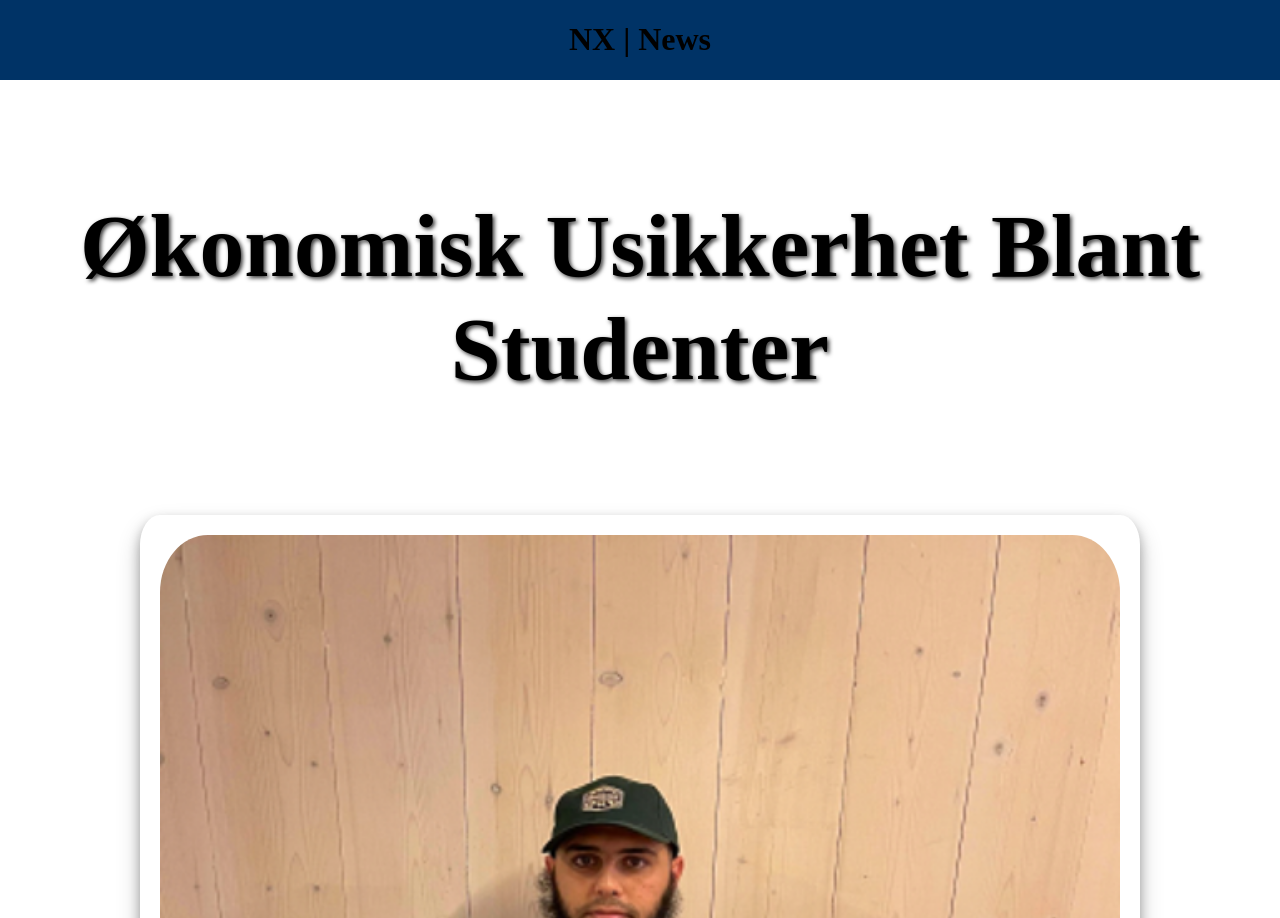
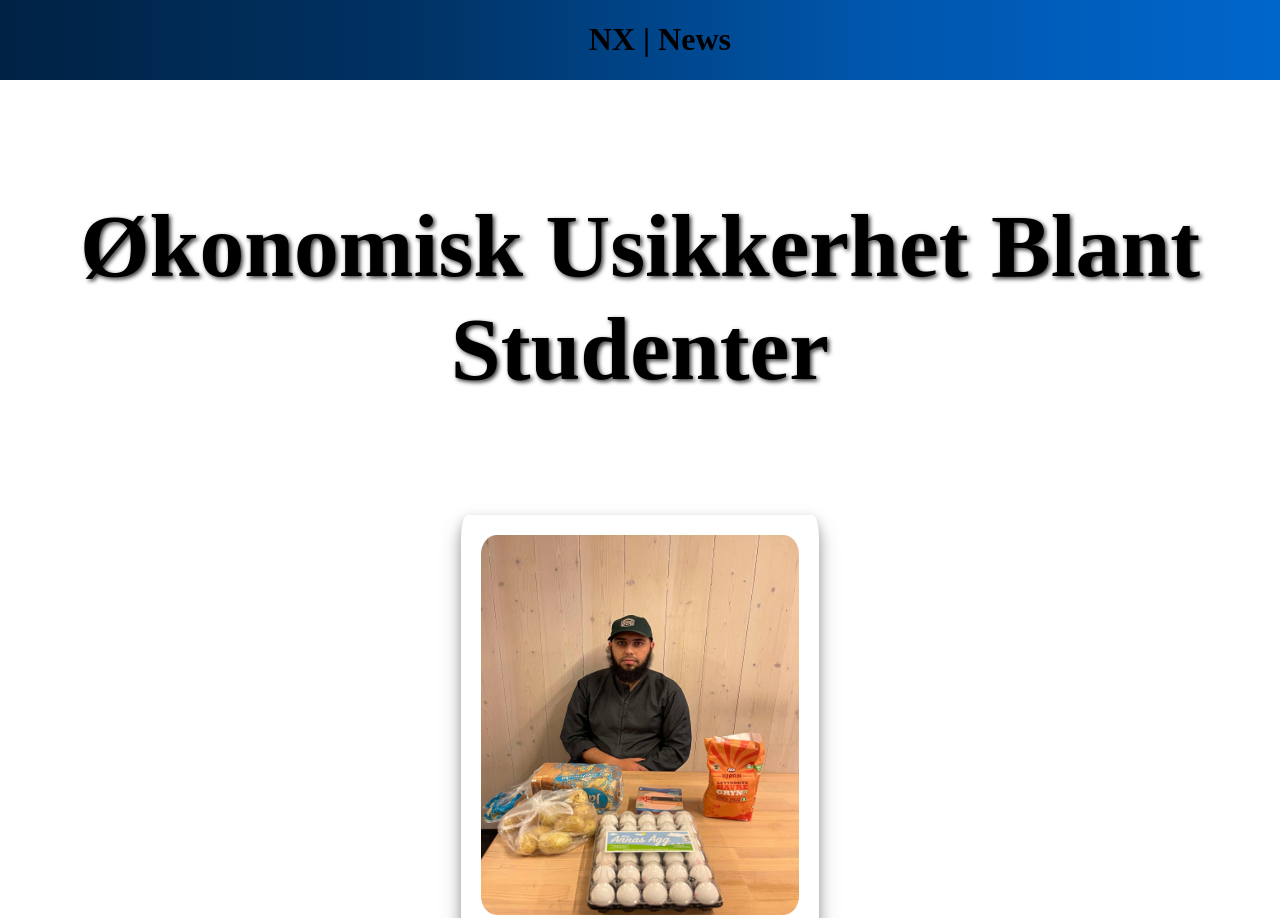
Before and after one commit to WarisTheDon/Kommukinkasjon-Gruppe-oppgave-1, a plain HTML site: page index.html in a window 1280 px wide. Shown: the top 918 px of the page. Drawn offline with Linux system fonts and the light colour scheme.

Commit message:
gradient banner
gradient banner  farger med js

```diff
--- a/back.css
+++ b/back.css
@@ -24,7 +24,7 @@ section {
 .content-border, .content-border2, .content-border3, .content-border4 {
     padding: 20px;
     background-color: #ffffffbe;
-    width: 90%;
+    width: 28%;
     max-width:1000px;
     margin: 20px auto;
     box-sizing: border-box;
@@ -37,16 +37,27 @@ section {
 }
 
 #header1{
-    position: relative;
+
     display: flex;
-   text-align: center;
 
 
 
 
-   justify-content: center;
 
 
+
+
+
+}
+
+
+
+#header1 h1{
+
+
+
+    position: relative;
+  left: 46vw;
 
 
 }
@@ -56,7 +67,7 @@ section {
 
     background-color: rgba(146, 124, 124, 0.336);
 
-    width: 100%;
+    width: 90%;
     justify-content: space-around;
     align-items: center;
 
--- a/index.html
+++ b/index.html
@@ -9,10 +9,17 @@
 <body>
 
 <header id="header1">
-<h1 id="headettekst">NX  | News</h1>
-<span></span>
+<h1 >NX  | News</h1>
+
+
+
+
+
 
 </header>
+
+<div id="gradie"></div>
+
 
 
 <section class="messi-section">
--- a/script.js
+++ b/script.js
@@ -17,9 +17,22 @@ window.addEventListener('scroll', function() {
 
 
 
-var bannerFarger = "#003366";
+
+let bannerFarger = 'linear-gradient(90deg, #002244, #003366, #0055AA, #0066CC)';
 
 
-document.getElementById("header1").style.backgroundColor = bannerFarger;
-document.getElementById("footerUno").style.backgroundColor = bannerFarger;
-document.getElementById("headettekst").style.backgroundColor = bannerFarger;
+document.getElementById("header1").style.backgroundImage = bannerFarger;
+document.getElementById("footerUno").style.backgroundImage = bannerFarger;
+document.getElementById("headettekst").style.backgroundImage = bannerFarger;
+
+
+
+
+
+document.getElementById("header1").addEventListener('click', function() {
+    let bannerFarger = 'linear-gradient(90deg, #6699CC, #99BBEE, #AACCEE, #CCEEFF)';
+
+    document.getElementById("header1").style.backgroundImage = bannerFarger;
+    document.getElementById("footerUno").style.backgroundImage = bannerFarger;
+    document.getElementById("headettekst").style.backgroundImage = bannerFarger;
+});
```
